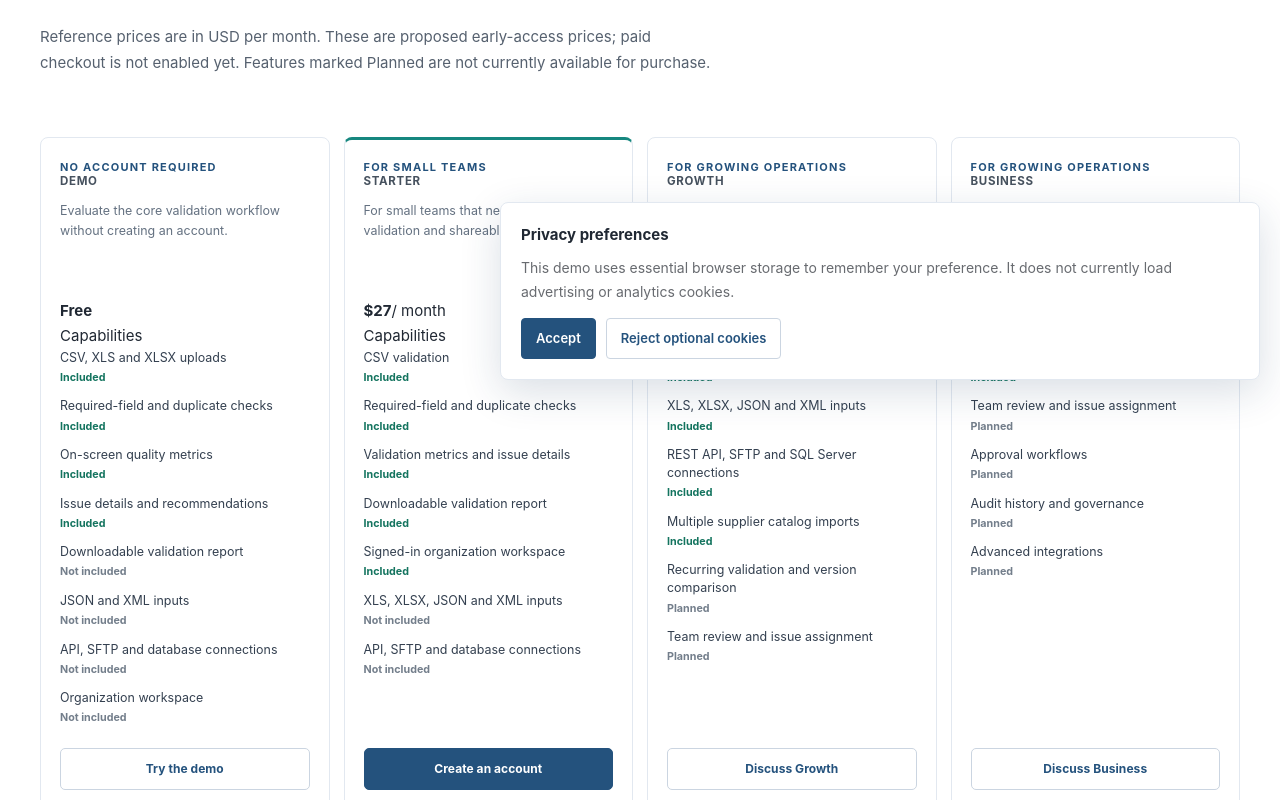
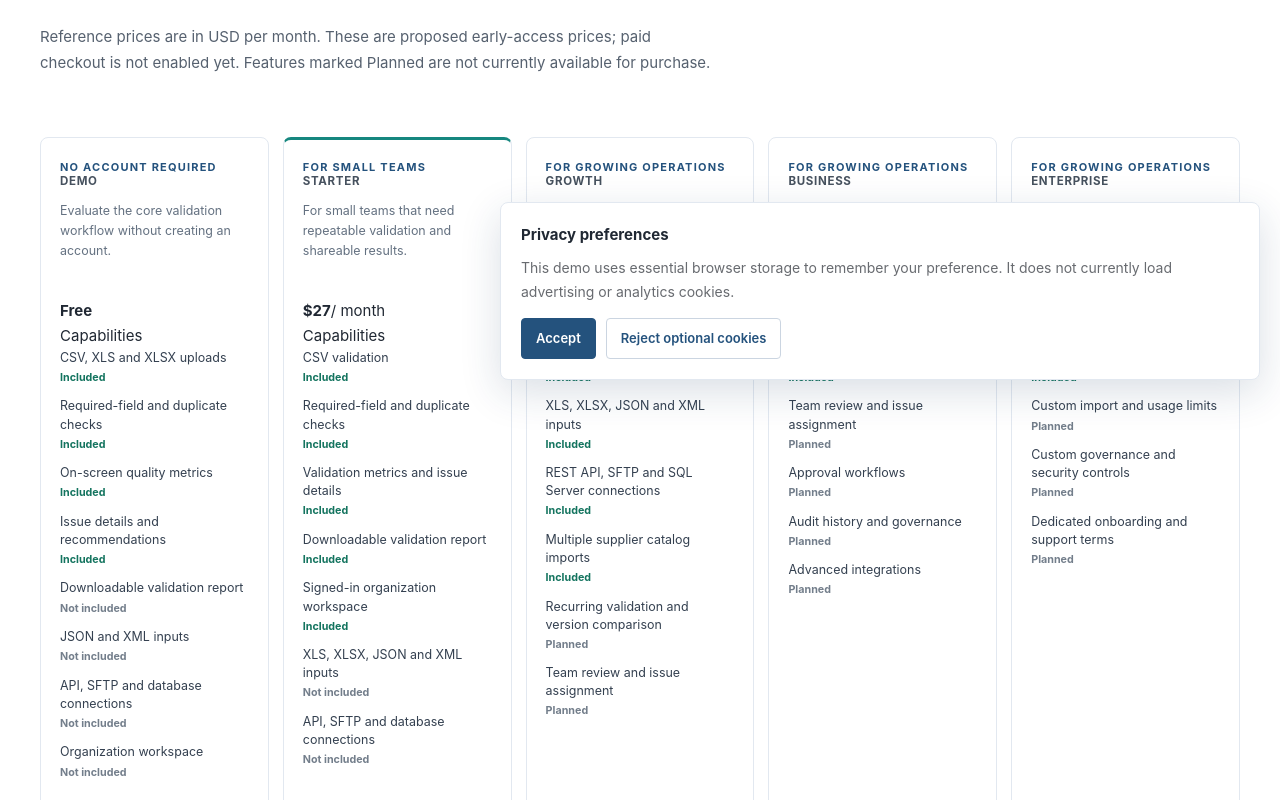
Before and after one commit to Revanth6699/compat-flow, a Next.js app in the folder frontend/: page /pricing in a window 1280 px wide. Shown: the part 400-1200 px from the top of the page. Built offline with nearby package versions, Linux system fonts and the light colour scheme; no server answers.

Commit message:
Fit all five pricing tiers into the desktop pricing grid

```diff
--- a/frontend/app/globals.css
+++ b/frontend/app/globals.css
@@ -736,7 +736,7 @@ small, .caption, .home-hero-note, .import-disclaimer { font-size: var(--type-xs)
 }
 .pricing-note strong { color: #202833; font-size: .84rem; }
 .pricing-grid {
-  display: grid; grid-template-columns: repeat(4, minmax(0, 1fr));
+  display: grid; grid-template-columns: repeat(5, minmax(0, 1fr));
   align-items: stretch; gap: 14px; padding: 8px 0 40px;
 }
 .pricing-card {
```
